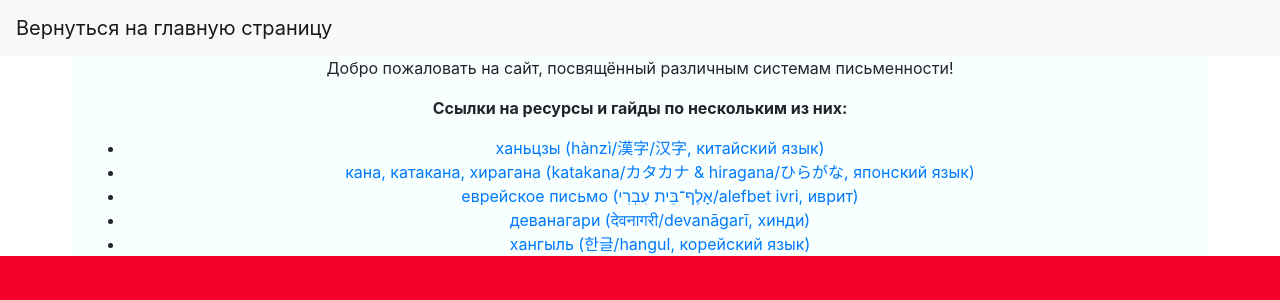
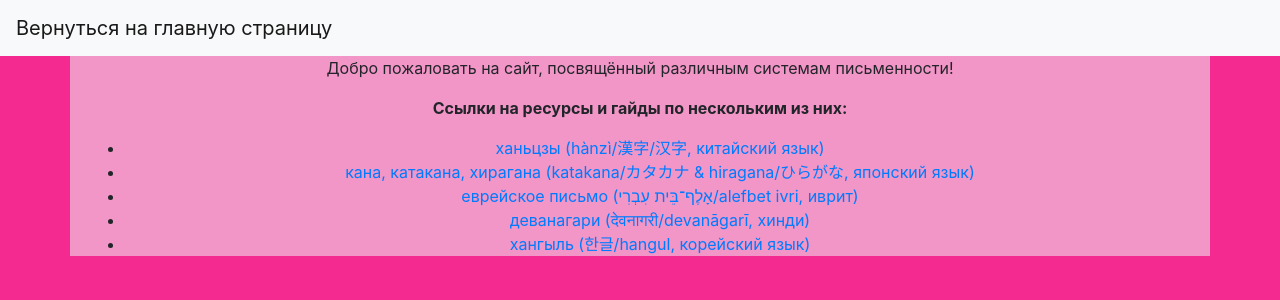
Before and after one commit to shi-anli/write, a Jekyll site: the page built from index.md, in a window 1280 px wide. Shown: the top 300 px of the page. Built offline with Jekyll 4.4.1, drawn with Linux system fonts in a browser that asks for light colours.

Commit message:
Update default.html

```diff
--- a/_layouts/default.html
+++ b/_layouts/default.html
@@ -1,12 +1,12 @@
 <!doctype html>
-<html style="background: rgb(244, 0, 42)">
+<html style="background: rgb(244, 42, 144)">
   <head>
     <meta charset="utf-8">
     <link rel="stylesheet" href="https://stackpath.bootstrapcdn.com/bootstrap/4.3.1/css/bootstrap.min.css" integrity="sha384-ggOyR0iXCbMQv3Xipma34MD+dH/1fQ784/j6cY/iJTQUOhcWr7x9JvoRxT2MZw1T" crossorigin="anonymous">
     <title>{{ page.title }}</title>
   </head>
   {% include navigation.html %}
-  <body>
+  <body style="background: rgb(244, 42, 144)">
     <center>
       <div class="container" style="background: rgba(242, 255, 255, 0.5); background-repeat: no-repeat">
         {{ content }}
```
